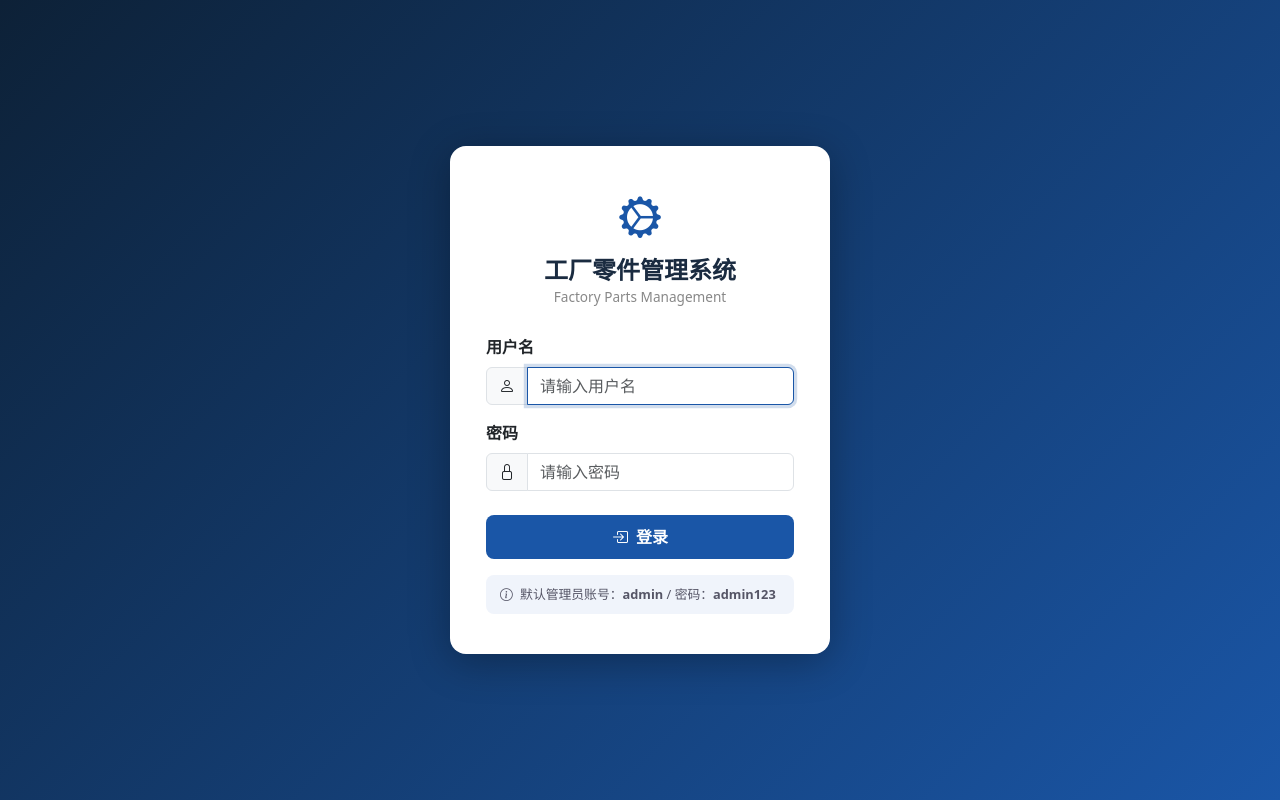
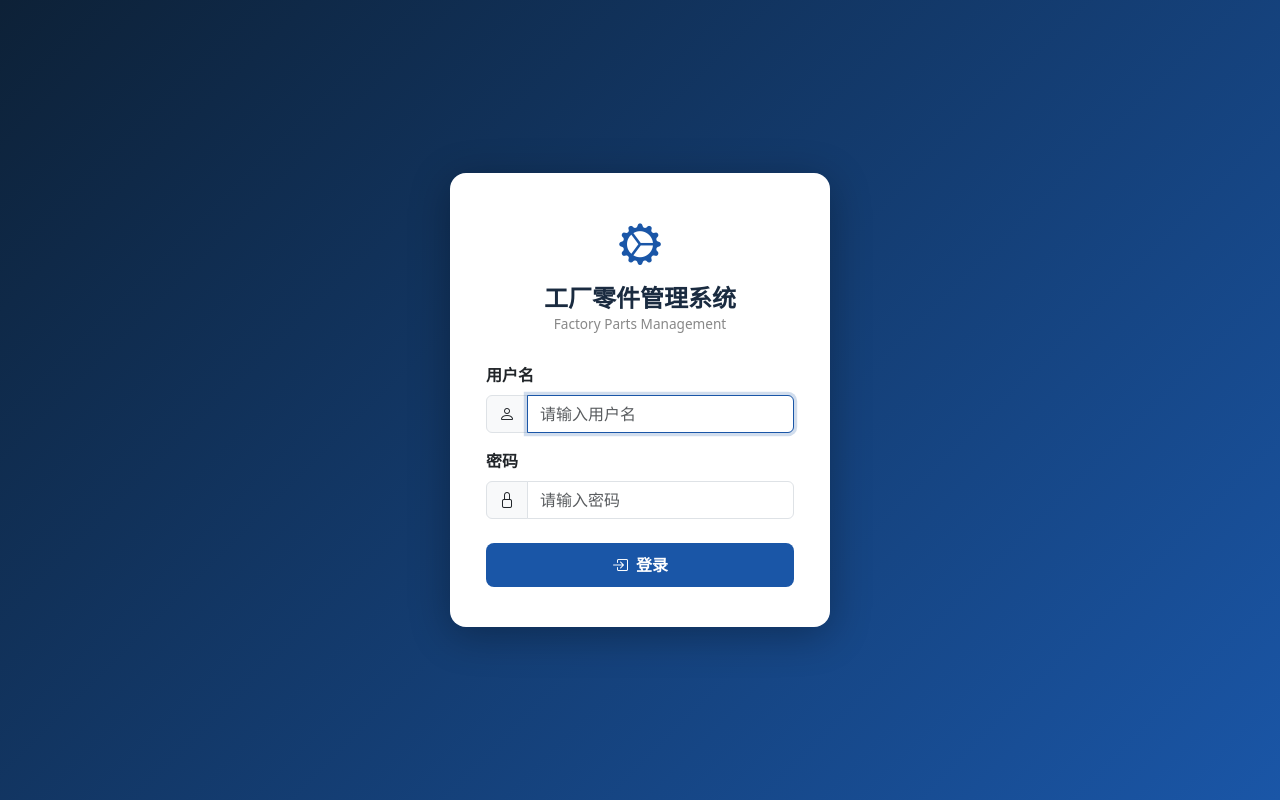
Before and after one commit to jianglinghao353535/Machine, a Flask app: page /login in a window 1280 px wide. Run offline with Flask 3, Linux system fonts and the light colour scheme.

Commit message:
Change admin account to JW and remove login hint

```diff
--- a/app.py
+++ b/app.py
@@ -117,8 +117,8 @@ def init_db():
         db.create_all()
         if not User.query.filter_by(role='company').first():
             admin = User(
-                username='admin',
-                password_hash=generate_password_hash('admin123'),
+                username='JW',
+                password_hash=generate_password_hash('353535'),
                 role='company',
                 display_name='管理公司'
             )
--- a/templates/login.html
+++ b/templates/login.html
@@ -57,10 +57,6 @@
             <i class="bi bi-box-arrow-in-right me-1"></i> 登录
         </button>
     </form>
-    <div class="hint-box">
-        <i class="bi bi-info-circle me-1"></i>
-        默认管理员账号：<strong>admin</strong> / 密码：<strong>admin123</strong>
-    </div>
 </div>
 <script src="https://cdn.jsdelivr.net/npm/bootstrap@5.3.0/dist/js/bootstrap.bundle.min.js"></script>
 </body>
```
